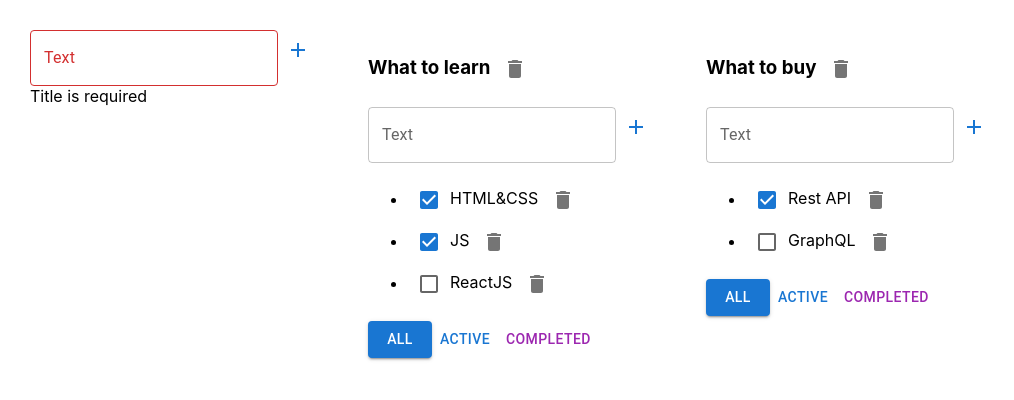
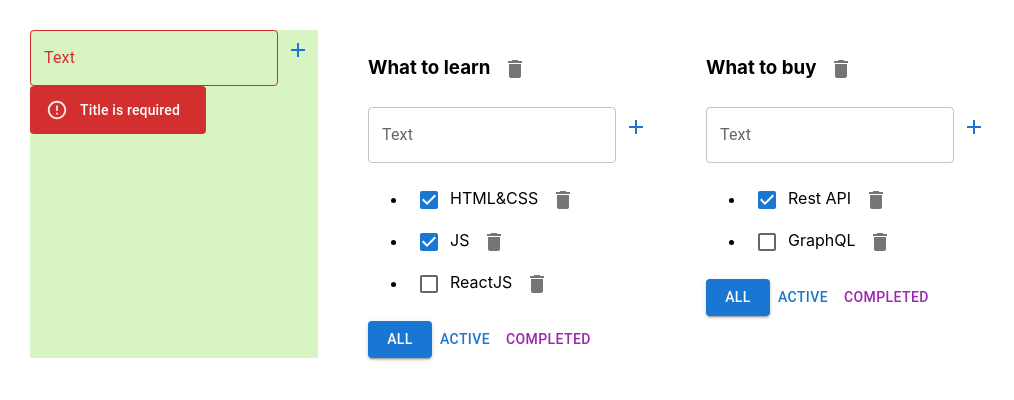
Before and after one commit to mindwideopen/toDoList, a React (Create React App) app: page / in a window 1280 px wide. Both pictures are taken after a click on the button 298 px from the left and 50 px from the top of the page. Shown: the top 400 px of the page, without its empty margins (0-1014 px from the left). Built offline with nearby package versions, Linux system fonts and the light colour scheme.

Commit message:
refactored changeFilter at App.tsx and <ul> start at Todolist.tsx

```diff
--- a/src/AddItemForm.tsx
+++ b/src/AddItemForm.tsx
@@ -1,19 +1,19 @@
 import React, {ChangeEvent, KeyboardEvent, useState} from "react";
-import {IconButton, TextField} from "@mui/material";
+import {Alert, IconButton, TextField} from "@mui/material";
 import AddIcon from '@mui/icons-material/Add';
 
 
 
 type AddItemFormPropsType = {
     addItem: (title: string) => void
+}
 
 
 
-}
 
 export function AddItemForm (props: AddItemFormPropsType) {
     const [taskTitle, setTaskTitle] = useState('')
-
+console.log(taskTitle)
     const [error, setError] = useState<string | null>(null)
 
     const changeTaskTitleHandler = (event: ChangeEvent<HTMLInputElement>) => {
@@ -46,11 +46,13 @@ export function AddItemForm (props: AddItemFormPropsType) {
                    onChange={changeTaskTitleHandler}
                    onKeyUp={addTaskOnKeyUpHandler}
                    error={!!error}
+
         />
 
 
 
  <IconButton color={'primary'}   onClick={addTaskHandler}><AddIcon/></IconButton>
-        {error && <div className={'error-message'}>{error}</div>}
+        {error && <div className={'error-message'}><Alert  sx={{
+            width: '50%' }} variant={'filled'} severity="error">{error}</Alert></div>}
     </div>
 }
--- a/src/App.tsx
+++ b/src/App.tsx
@@ -3,6 +3,7 @@ import {Todolist} from "./Todolist";
 import {useState} from "react";
 import {v1} from "uuid";
 import {AddItemForm} from "./AddItemForm";
+import {Box} from "@mui/material";
 
 export type TaskType = {
     id: string
@@ -62,7 +63,7 @@ function App() {
         }
         setTodolists([newTodolist, ...todolists])
         setTasks({
-            [newTodolist.id]: [{id: v1(), title: 'empty_task', isDone: true}],
+            [newTodolist.id]: [{id: v1(), title: '', isDone: true}],
                 ...tasks
         })
     }
@@ -71,8 +72,8 @@ function App() {
 
     const removeTask = (taskId: string, todolistID: string) => {
 
-        const todolistTasks = tasks[todolistID]
-        tasks[todolistID] = todolistTasks.filter(task => task.id !== taskId)
+        // const todolistTasks = tasks[todolistID]
+        tasks[todolistID] = tasks[todolistID].filter(task => task.id !== taskId)
         setTasks({...tasks})
     }
 
@@ -83,12 +84,13 @@ function App() {
         setTasks({...tasks})
     }
 
+
     const changeFilter = (filter: FilterValuesType, todolistId: string) => {
-        const newTodolists = todolists.map(tl => {
-            return tl.id === todolistId ? {...tl, filter} : tl
-        })
-        setTodolists(newTodolists)
+
+        setTodolists(todolists.map(tl => tl.id===todolistId ? {...tl, filter} : tl))
     }
+
+
 
 
     const changeTaskStatus = (taskID: string, taskStatus: boolean, todolistID: string) => {
@@ -115,11 +117,14 @@ if (changingTask) {
 
 
     return (
+
         <div className="App">
+            <Box bgcolor={'rgba(126, 217,58,0.3)'}  >
             <AddItemForm addItem={ addTodolist}/>
+            </Box>
 
             {todolists.map(tl => {
-                let tasksForTodolist = tasks[tl.id]
+                 let tasksForTodolist = tasks[tl.id]
                 if (tl.filter === 'active') {
                     tasksForTodolist = tasks[tl.id].filter(task => !task.isDone)
                 }
@@ -143,6 +148,7 @@ if (changingTask) {
                     />
                 )
             })}
+
         </div>
     );
 }
--- a/src/Todolist.tsx
+++ b/src/Todolist.tsx
@@ -7,14 +7,11 @@ import {Button, Checkbox, IconButton} from "@mui/material";
 import {Delete} from "@mui/icons-material";
 
 
-
-
-
 type PropsType = {
     title: string
     tasks: TaskType[]
     removeTask: (taskId: string, todolistID: string) => void
-    changeFilter: (filter: FilterValuesType,todolistId: string) => void
+    changeFilter: (filter: FilterValuesType, todolistId: string) => void
     addTask: (title: string, todolistID: string) => void
     changeTaskStatus: (taskID: string, taskStatus: boolean, todolistID: string) => void
     filter: FilterValuesType
@@ -25,30 +22,47 @@ type PropsType = {
 
 export const Todolist = (props: PropsType) => {
 
+    // if (props.filter === 'active') {
+    //      props.tasks.filter(task => !task.isDone)
+    // }
+    //
+    // if (props.filter === 'completed') {
+    //      props.tasks.filter(task => task.isDone)
+    // }
 
-    const changeFilterTasksHandler = (filter: FilterValuesType,todolistID: string) => {
-        props.changeFilter(filter,todolistID)
+
+    const changeFilterTasksHandler = (filter: FilterValuesType, todolistID: string) => {
+        props.changeFilter(filter, todolistID)
     }
-    const removeTodoList= () => {
+    const removeTodoList = () => {
         props.removeTodolist(props.id)
     }
     const addTask = (title: string) => {
 
         props.addTask(title, props.id)
     }
-
+    console.log(props.tasks)
     return (
         <div>
 
             <h3>{props.title} <IconButton onClick={removeTodoList}>
                 <Delete/>
 
-            </IconButton>   </h3>
+            </IconButton></h3>
 
-            <AddItemForm addItem={addTask} />
+            <AddItemForm addItem={addTask}/>
+
 
             <ul>
-                        {props.tasks.map((task) => {
+                {/*{props.tasks.map((task) => {*/}
+
+                {props.tasks.filter(t => {
+                    return props.filter === 'all' ? t :
+                           props.filter === 'active' ? !t.isDone :
+                           t.isDone
+
+                }).map((task) => {
+
 
                     const removeTaskHandler = () => {
                         props.removeTask(task.id, props.id)
@@ -68,7 +82,8 @@ export const Todolist = (props: PropsType) => {
                         <Checkbox checked={task.isDone} onChange={changeTaskStatusHandler}/>
 
 
-                                <EditableSpan  title={task.title} onChange={changeTaskHandler} />
+                        <EditableSpan title={task.title} onChange={changeTaskHandler}/>
+
                         <IconButton onClick={removeTaskHandler}>
                             <Delete/>
                         </IconButton>
@@ -79,9 +94,13 @@ export const Todolist = (props: PropsType) => {
             </ul>
 
             <div>
-                <Button  variant={props.filter === 'all' ? 'contained' : 'text' } title={'All'} onClick={()=> changeFilterTasksHandler('all', props.id)}>All</Button>
-                <Button color={'primary'} variant={props.filter === 'active' ? 'contained' : 'text' } title={'Active'} onClick={()=> changeFilterTasksHandler('active',  props.id)}>Active</Button>
-                <Button color={'secondary'} variant={props.filter === 'completed' ? 'contained' : 'text' } title={'Completed'} onClick={()=> changeFilterTasksHandler('completed',  props.id)}>Completed</Button>
+                <Button variant={props.filter === 'all' ? 'contained' : 'text'} title={'All'}
+                        onClick={() => changeFilterTasksHandler('all', props.id)}>All</Button>
+                <Button color={'primary'} variant={props.filter === 'active' ? 'contained' : 'text'} title={'Active'}
+                        onClick={() => changeFilterTasksHandler('active', props.id)}>Active</Button>
+                <Button color={'secondary'} variant={props.filter === 'completed' ? 'contained' : 'text'}
+                        title={'Completed'}
+                        onClick={() => changeFilterTasksHandler('completed', props.id)}>Completed</Button>
             </div>
         </div>
     )
--- a/src/index.tsx
+++ b/src/index.tsx
@@ -2,15 +2,19 @@ import React from 'react';
 import ReactDOM from 'react-dom/client';
 import './index.css';
 import App from './App';
+import {Box} from "@mui/material";
 
 
 const root = ReactDOM.createRoot(
   document.getElementById('root') as HTMLElement
 );
 root.render(
-  <React.StrictMode>
-    <App />
-  </React.StrictMode>
+
+    <Box>
+        <App />
+    </Box>
+
+
 );
 
 // If you want to start measuring performance in your app, pass a function
```
Lines whose indentation alone changed are shown as unchanged.
